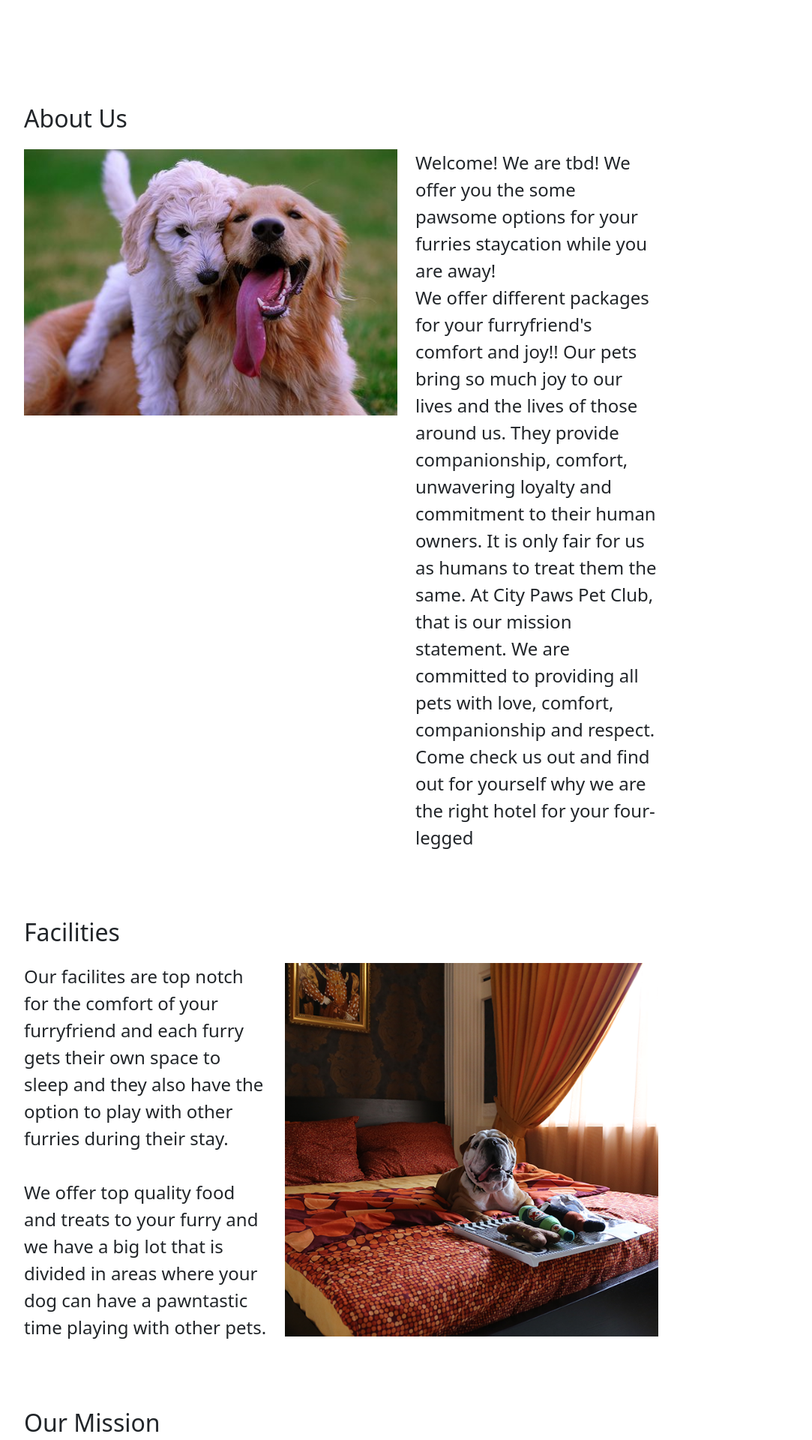
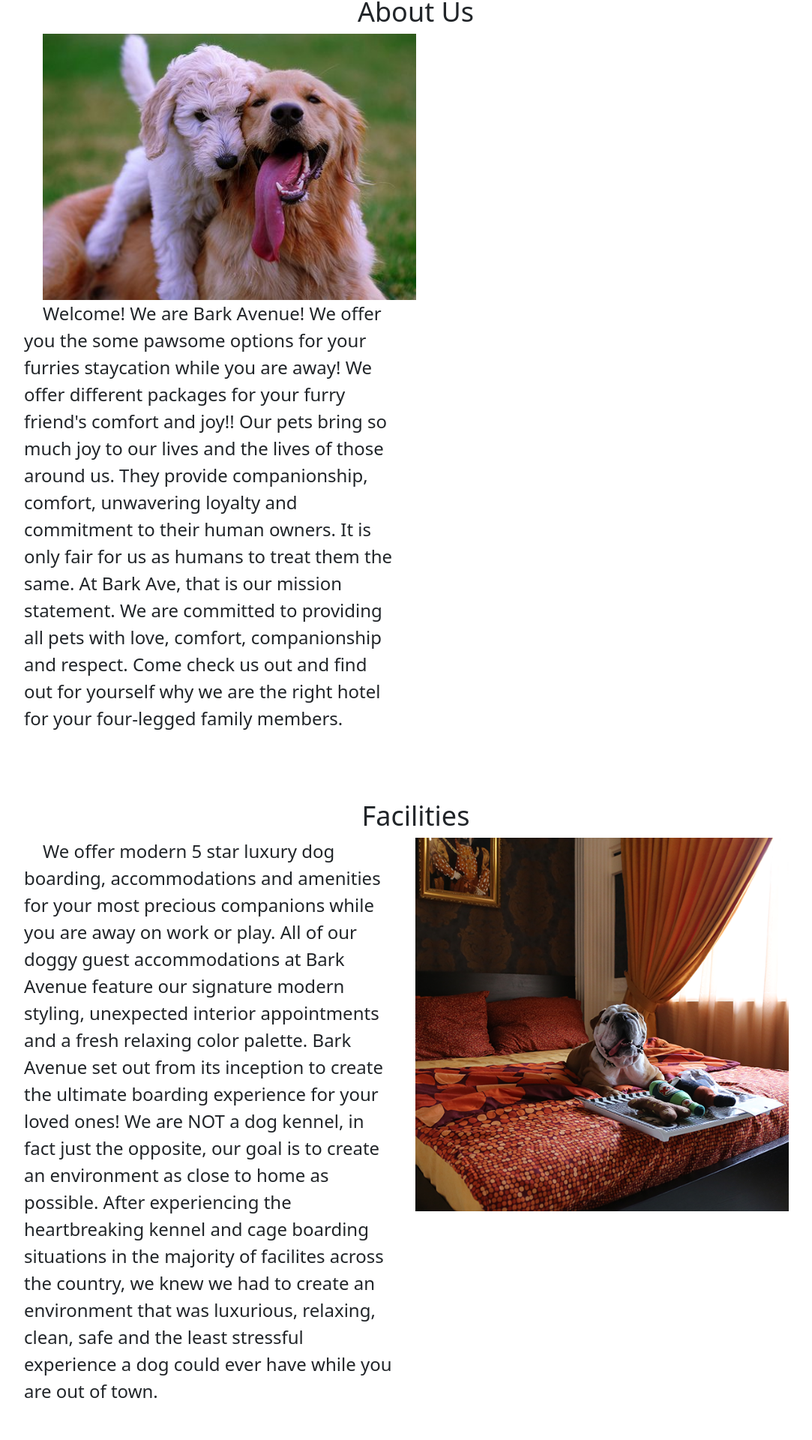
Before and after one commit to blen90/barkAvenue, a React (Create React App) app in the folder client/: page / in a window 1280 px wide. Shown: the part 271-2191 px from the top of the page at 75% size, without its empty margins (86-1169 px from the left). Built offline with nearby package versions, Linux system fonts and the light colour scheme.

Commit message:
filled out information for our about page

```diff
--- a/client/src/App.js
+++ b/client/src/App.js
@@ -2,7 +2,6 @@ import React, { Component, useState } from 'react';
 import { BrowserRouter as Router, Switch, Route } from 'react-router-dom';
 
 import './App.css';
-
 
 import About from './pages/About/About';
 import Checkout from './pages/Checkout/Checkout';
@@ -53,9 +52,9 @@ class App extends Component {
                 <Route exact path="/Services" component={Services} />
                 <Route exact path="/About" component={About} />
                 <Route exact path="/Checkout" component={Checkout} />
-                <Route exact path="/Profile" component={Profile} />
+                <Route exact path="/Profile" render={<Profile to={this.state.to} from={this.state.from}/>} />
                 <Route exact path="/Reservation" render={()=> <Reservation reservationInput={this.reservationInput}/>} />
-                <Route exact path="/Cart" component={Cart} />
+                <Route exact path="/Cart" render={<Cart to={this.state.to} from={this.state.from} /> } />
                 <Route exact path="/Contact" component={Contact} />
                 <Route exact path="/Login" component={Login} />
                 <Route exact path="/Signup" component={Signup} />
--- a/client/src/pages/About/About.css
+++ b/client/src/pages/About/About.css
@@ -5,9 +5,10 @@
   }
 
   .About{
-    padding-top: 150px;
-    padding-bottom: 400px;
+    /* padding-top: 150px;
+    padding-bottom: 400px; */
     font-size: 1.25rem;
+    text-indent: 25px;
   }
 
   .furries {
@@ -17,7 +18,7 @@
 
   }
 
-  h4{
-    font-size: 1.75rem;
+  h2{
+    font-size: 2.25rem;
     text-align: center;
   }
--- a/client/src/pages/About/About.js
+++ b/client/src/pages/About/About.js
@@ -10,39 +10,30 @@ export default function About() {
       <Row>
       <Col md="12" sm="6">
           <div className="container row">
-            <h2>About Us</h2>
+            <h2 className="text-center">About Us</h2>
             <br></br>
             <br></br>
-            <img src="/assets/images/furry5.jpg" className="furries col-8" alt="furry" />
-            <p className="bio col-4"> Welcome! We are tbd! We offer you the some pawsome options for your furries staycation while you are away! <br></br>
-            We offer different packages for your furryfriend's comfort and joy!!  Our pets bring so much joy to our lives and the lives of those around us.  They provide companionship, comfort, unwavering loyalty and commitment to their human owners.  It is only fair for us as humans to treat them the same.  At City Paws Pet Club, that is our mission statement.  We are committed to providing all pets with love, comfort, companionship and respect.  Come check us out and find out for yourself why we are the right hotel for your four-legged
+            <img src="/assets/images/furry5.jpg" className="furries col-6" alt="furry" />
+            <p className="bio col-6"> Welcome! We are Bark Avenue! We offer you the some pawsome options for your furries staycation while you are away!
+            We offer different packages for your furry friend's comfort and joy!!  Our pets bring so much joy to our lives and the lives of those around us.  They provide companionship, comfort, unwavering loyalty and commitment to their human owners.  It is only fair for us as humans to treat them the same.  At Bark Ave, that is our mission statement.  We are committed to providing all pets with love, comfort, companionship and respect.  Come check us out and find out for yourself why we are the right hotel for your four-legged family members.
             </p>
           </div>
         </Col>
-        <br></br>
-        <br></br>
-
-        <br></br>
-
         <Col md="12" sm="6">
           <div className="container row">
-            <h2>Facilities</h2>
-            <br></br>
-            <br></br>
-            <p className="bio col-4">
-             Our facilites are top notch for the comfort of your furryfriend and each furry gets their own space to sleep and they also have the option to play with other furries during their stay.
-            <br></br>
-            <br></br>
-            We offer top quality food and treats to your furry and we have a big lot that is divided in areas where your dog can have a pawntastic time playing with other pets.
+            <h2 className="text-center" >Facilities</h2>
+            <p className="bio col-6">
+            We offer modern 5 star luxury dog boarding, accommodations and amenities for your most precious companions while you are away on work or play. All of our doggy guest accommodations at Bark Avenue feature our signature modern styling, unexpected interior appointments and a fresh relaxing color palette. Bark Avenue set out from its inception to create the ultimate boarding experience for your loved ones! We are NOT a dog kennel, in fact just the opposite, our goal is to create an environment as close to home as possible. After experiencing the heartbreaking kennel and cage boarding situations in the majority of facilites across the country, we knew we had to create an environment that was luxurious, relaxing, clean, safe and the least stressful experience a dog could ever have while you are out of town.
             </p>
-            <img src="/assets/images/furry4.jpg" className="furries col-8" alt="furry" />
+            <img src="/assets/images/furry4.jpg" className="furries col-6" alt="furry" />
           </div>
         </Col>
         <Col md="12" sm="12">
           <div className="container row">
-            <h2>Our Mission</h2>
-            <img src="/assets/images/about.jpg" className="furries col-8" alt="furry" />
-            <p className="bio col-4"> Bring your furries over so they are pampered while you're being pampered yourself!
+            <h2 className="text-center" >Our Mission</h2>
+            <img src="/assets/images/about.jpg" className="furries col-6" alt="furry" />
+            <p className="bio col-6"> Does your pooch deserve to be pampered? The SPA provides the most upscale and amazing full Grooming services, Anesthesia Free Teeth Cleaning, Rejuvenating Massages, Vitamin Baths, Pawdicures, Body Wraps, Aromatherapy and Calming Downtempo Music. Your pooch will enjoy the ultimate in 5-Star luxury throughout their very own special SPA day experience!
+            Bark Avenue does require paper work for your pets that states that all of your pets vaccinations are up to date and signed by a veterinarian within the last 12 months. Failure to comply with our requirements will conclude in a canceled reservation. Thank you for your understanding.
             </p>
           </div>
         </Col>
--- a/client/src/pages/Cart/Cart.js
+++ b/client/src/pages/Cart/Cart.js
@@ -3,6 +3,7 @@ import {CART_ITEM_UPDATE,REMOVE_FROM_CART}  from '../../actions/cart'
 import DayPickerInput from 'react-day-picker/DayPickerInput';
 import { Row, Form, FormGroup, Button , Label, Input  } from "reactstrap";
 import {connect} from "react-redux";
+
 
 const Cart = (props) => {
     const [updateCart,setUpdateCart] = useState({});
--- a/client/src/pages/Profile/Profile.js
+++ b/client/src/pages/Profile/Profile.js
@@ -1,4 +1,12 @@
-
+import React from "react";
+import Reservation from '../Reservation/Reservation.js'
+export default function Profile() {
+    return (
+        <div>
+            <Reservation reservationInput={this.reservationInput} />
+        </div>
+    )
+}
 // import React, {Component} from 'react';
 // import axios from 'axios';
 // import ImageList from './DoggosImages'
--- a/client/src/pages/Reservation/Reservation.js
+++ b/client/src/pages/Reservation/Reservation.js
@@ -5,6 +5,7 @@ import 'react-day-picker/lib/style.css';
 import Services from '../Services/Services';
 
 export default class Reservation extends React.Component {
+
   static defaultProps = {
     numberOfMonths: 2,
   };
@@ -42,6 +43,8 @@ export default class Reservation extends React.Component {
     // this.setState(this.state);
   }
 
+
+
   render() {
     const { from, to } = this.state;
     const modifiers = { start: from, end: to };
@@ -74,9 +77,11 @@ export default class Reservation extends React.Component {
             </button>
             </>
           )}
-
         </p>
         <form>
+          <div>
+            <reservationInput/>
+          </div>
       </form>
         </div>
         </>
```
